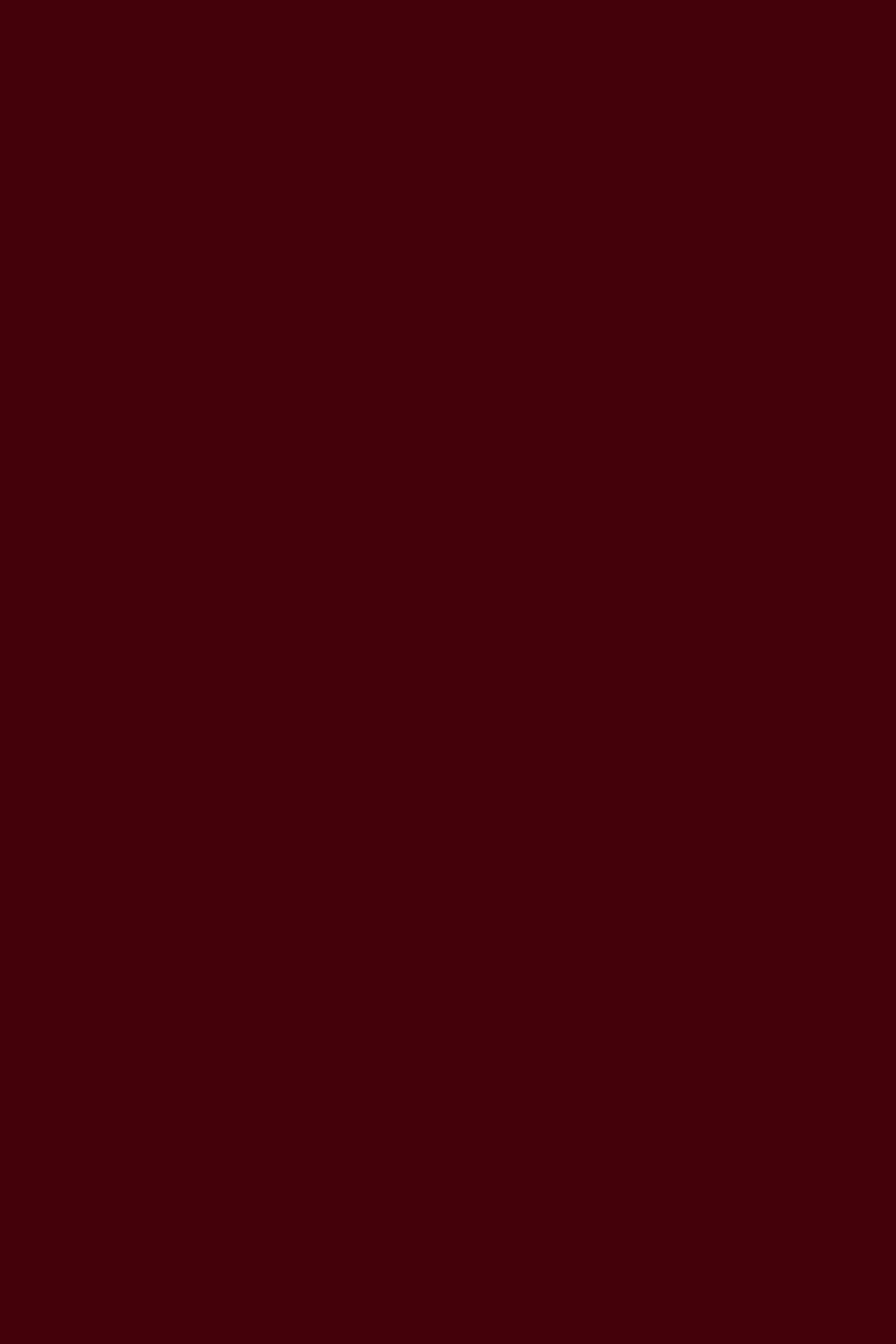
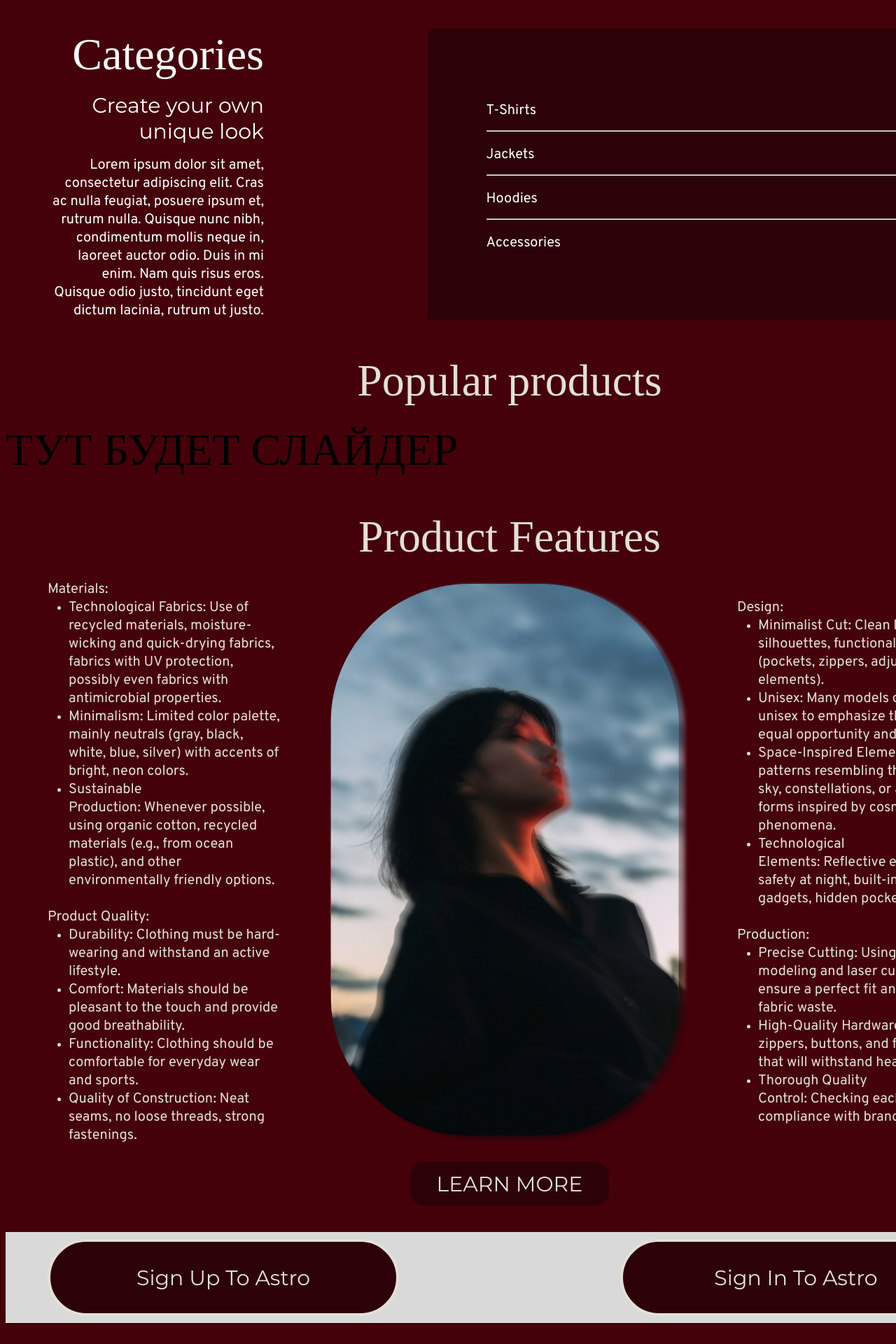
Before and after one commit to Shinikon/Astro, a React (Create React App) app: page / in a window 1280 px wide. Shown: the part 860-2780 px from the top of the page at 70% size. Before the commit the page ends 800 px from the top, so only its background shows below. Built offline with nearby package versions, Linux system fonts and the light colour scheme; a web font is replaced by a local one.

Commit message:
главная страница

```diff
--- a/src/App.js
+++ b/src/App.js
@@ -7,6 +7,9 @@ import Main from "./pages/Main";
 import Catalog from "./pages/Catalog";
 import Cart from "./pages/Cart";
 import Contact from "./pages/Contact";
+import AboutUs from "./pages/AU";
+import Product from "./pages/Product";
+import User from "./pages/User";
 
 import Header from "./components/Header";
 import Footer from "./components/Footer";
@@ -23,10 +26,10 @@ function App() {
           <Route path="/" element={<Main />} />
           <Route path="/catalog" element={<Catalog />} />
           <Route path="/cart" element={<Cart />} />
-          {/* <Route path="/contacts" element={<Contacts />} />
+          <Route path="/contact" element={<Contact />} />
           <Route path="/aboutUs" element={<AboutUs />} />
           <Route path="/product" element={<Product />} />
-          <Route path="/user" element={<User />} /> */}
+          <Route path="/user" element={<User />} />
         </Routes>
         <Footer />
       </div>
--- a/src/components/Footer.jsx
+++ b/src/components/Footer.jsx
@@ -1,11 +1,27 @@
-import React from 'react'
+import React from "react";
 
 const Footer = () => {
   return (
-    <div>
+    <div className="footer">
+      <div>
+        <h3>Start shopping right now</h3>
+        <button>
+          <h2>Start shopping</h2>
+        </button>
+      </div>
+      <div>
+        <h3></h3>
+        <h3></h3>
+        <h3></h3>
+        <h3></h3>
+      </div>
+      <div>
+        <h3></h3>
+        <h3></h3>
+        <h3></h3>
+      </div>
+    </div>
+  );
+};
 
-    </div>
-  )
-}
-
-export default Footer
+export default Footer;
--- a/src/components/Header.jsx
+++ b/src/components/Header.jsx
@@ -16,17 +16,17 @@ function Header() {
         </Link>
         <ul className="header__nav">
           <li>
-            <Link to="/">
+            <Link to="/catalog">
               <h3>Сatalog</h3>
             </Link>
           </li>
           <li>
-            <Link to="/order">
+            <Link to="/AU">
               <h3>About Us</h3>
             </Link>
           </li>
           <li>
-            <Link to="/portfolio">
+            <Link to="/Contact">
               <h3>Contacts</h3>
             </Link>
           </li>
@@ -34,13 +34,13 @@ function Header() {
         <div className="header__icons">
           <Link to="/user">
             {/* <div> */}
-              <img src={user} alt="user" />
+            <img src={user} alt="user" />
             {/* </div> */}
           </Link>
           <Link to="/cart">
             {/* <div> */}
-              <img src={cart} alt="cart" />
-              <h3>cart - 4</h3>
+            <img src={cart} alt="cart" />
+            <h3>cart - 4</h3>
             {/* </div> */}
           </Link>
         </div>
--- a/src/pages/Main.jsx
+++ b/src/pages/Main.jsx
@@ -1,12 +1,206 @@
 import React from "react";
 import Banner from "../components/Banner";
 import "../scss/app.scss";
+import arrow from "../assets/img/arrow.svg";
+import feat from "../assets/img/feat.svg";
 
+import { Link } from "react-router-dom";
 
 const Main = () => {
   return (
     <div className="main">
       <Banner />
+      <div className="title">
+        <h1>New products</h1>
+      </div>
+      <div>
+        <h1>ТУТ БУДЕТ СЛАЙДЕР</h1>
+      </div>
+
+      <div className="main__categories">
+        <div className="main__categories_text">
+          <h1>Categories</h1>
+          <h2>Create your own unique look</h2>
+          <h3>
+            Lorem ipsum dolor sit amet, consectetur adipiscing elit. Cras ac
+            nulla feugiat, posuere ipsum et, rutrum nulla. Quisque nunc nibh,
+            condimentum mollis neque in, laoreet auctor odio. Duis in mi enim.
+            Nam quis risus eros. Quisque odio justo, tincidunt eget dictum
+            lacinia, rutrum ut justo.
+          </h3>
+        </div>
+
+        <div className="main__categories_link">
+          <ul>
+            <li>
+              <Link to="/catalog">
+                <h3>T-Shirts</h3>
+                <img src={arrow} alt="" />
+              </Link>
+              <hr />
+            </li>
+            <li>
+              <Link to="/catalog">
+                <h3>Jackets</h3>
+                <img src={arrow} alt="" />
+              </Link>
+              <hr />
+            </li>
+            <li>
+              <Link to="/catalog">
+                <h3>Hoodies</h3>
+                <img src={arrow} alt="" />
+              </Link>
+              <hr />
+            </li>
+            <li>
+              <Link to="/catalog">
+                <h3>Accessories</h3>
+                <img src={arrow} alt="" />
+              </Link>
+            </li>
+          </ul>
+        </div>
+      </div>
+
+      <div className="title">
+        <h1>Popular products</h1>
+      </div>
+      <div className="main__popular">
+        <h1>ТУТ БУДЕТ СЛАЙДЕР</h1>
+      </div>
+
+      <div className="title">
+        <h1>Product Features</h1>
+      </div>
+
+      <div className="main__features">
+        <div>
+          <ul className="main__features_list1">
+            <h3>Materials:</h3>
+            <li>
+              <h3>
+                Technological Fabrics: Use of recycled materials,
+                moisture-wicking and quick-drying fabrics, fabrics with UV
+                protection, possibly even fabrics with antimicrobial properties.
+              </h3>
+            </li>
+            <li>
+              <h3>
+                Minimalism: Limited color palette, mainly neutrals (gray, black,
+                white, blue, silver) with accents of bright, neon colors.
+              </h3>
+            </li>
+            <li>
+              <h3>
+                Sustainable Production: Whenever possible, using organic cotton,
+                recycled materials (e.g., from ocean plastic), and other
+                environmentally friendly options.
+              </h3>
+            </li>
+          </ul>
+          <ul className="main__features_list2">
+            <h3>Product Quality:</h3>
+            <li>
+              <h3>
+                Durability: Clothing must be hard-wearing and withstand an
+                active lifestyle.
+              </h3>
+            </li>
+            <li>
+              <h3>
+                Comfort: Materials should be pleasant to the touch and provide
+                good breathability.
+              </h3>
+            </li>
+            <li>
+              <h3>
+                Functionality: Clothing should be comfortable for everyday wear
+                and sports.
+              </h3>
+            </li>
+            <li>
+              <h3>
+                Quality of Construction: Neat seams, no loose threads, strong
+                fastenings.
+              </h3>
+            </li>
+          </ul>
+        </div>
+        <div>
+          <img src={feat} alt="" />
+        </div>
+        <div>
+          <ul className="main__features_list3">
+            <h3>Design:</h3>
+            <li>
+              <h3>
+                Minimalist Cut: Clean lines, simple silhouettes, functional
+                details (pockets, zippers, adjustable elements).
+              </h3>
+            </li>
+            <li>
+              <h3>
+                Unisex: Many models can be unisex to emphasize the idea of equal
+                opportunity and freedom.
+              </h3>
+            </li>
+            <li>
+              <h3>
+                Space-Inspired Elements: Use of patterns resembling the starry
+                sky, constellations, or abstract forms inspired by cosmic
+                phenomena.
+              </h3>
+            </li>
+            <li>
+              <h3>
+                Technological Elements: Reflective elements for safety at night,
+                built-in mounts for gadgets, hidden pockets.
+              </h3>
+            </li>
+          </ul>
+          <ul className="main__features_list4">
+            <h3>Production:</h3>
+            <li>
+              <h3>
+                Precise Cutting: Using computer modeling and laser cutting to
+                ensure a perfect fit and minimize fabric waste.
+              </h3>
+            </li>
+            <li>
+              <h3>
+                High-Quality Hardware: Reliable zippers, buttons, and fasteners
+                that will withstand heavy use.
+              </h3>
+            </li>
+            <li>
+              <h3>
+                Thorough Quality Control: Checking each detail for compliance
+                with brand standards.
+              </h3>
+            </li>
+          </ul>
+        </div>
+      </div>
+
+      <button className="main__btn">
+        <Link>
+          <h2>LEARN MORE</h2>
+        </Link>
+      </button>
+
+      <div className="main__sign">
+        <button>
+          <Link>
+            <h2>Sign Up To Astro</h2>
+          </Link>
+        </button>
+        <button>
+          <Link>
+            <h2>Sign In To Astro</h2>
+          </Link>
+        </button>
+      </div>
     </div>
   );
 };
--- a/src/scss/app.scss
+++ b/src/scss/app.scss
@@ -1,9 +1,9 @@
-h1{
+h1 {
   font-family: "Averia Serif Libre", serif;
   font-size: 64px;
 }
 
-h2{
+h2 {
   font-family: "Montserrat", sans-serif;
   font-optical-sizing: auto;
   font-size: 30px;
@@ -15,20 +15,156 @@ h3 {
   font-size: 20px;
 }
 
-p{
+p {
   font-family: "Montserrat", sans-serif;
   font-optical-sizing: auto;
   font-size: 16px;
 }
 
-h1,h2,h3,p,a,li,ul{
+h1,
+h2,
+h3,
+p,
+a,
+li,
+ul {
   text-decoration: none;
   margin: 0;
   padding: 0;
   font-weight: normal;
 }
 
-
-.App{
+.App {
   width: 1440px;
 }
+
+.title {
+  color: #e4dfd9;
+  text-align: center;
+  margin-top: 50px;
+  margin-bottom: 25px;
+}
+
+.main {
+  &__categories {
+    margin-top: 50px;
+    display: flex;
+    justify-content: space-between;
+    color: white;
+
+    &_text {
+      width: 309px;
+      margin-left: 60px;
+      text-align: right;
+      display: flex;
+      flex-direction: column;
+      justify-content: space-between;
+    }
+
+    &_link {
+      width: 837px;
+      height: 416px;
+      display: flex;
+      flex-direction: column;
+      justify-content: center;
+      align-items: center;
+      background-color: #2c0107;
+      ul {
+        width: 670px;
+        height: 208px;
+        list-style-type: none;
+        a {
+          display: flex;
+          justify-content: space-between;
+          color: white;
+          margin-bottom: 15px;
+          img {
+            margin-right: 20px;
+            margin-left: 0;
+          }
+        }
+        hr {
+          margin-bottom: 20px;
+        }
+      }
+    }
+  }
+
+  &__features {
+    margin-left: 60px;
+    margin-right: 60px;
+    display: flex;
+    justify-content: space-between;
+    align-items: center;
+    color: #e4dfd9;
+
+    &_list2,
+    &_list4 {
+      margin-top: 26px;
+    }
+
+    ul {
+      width: 335px;
+      display: flex;
+      flex-direction: column;
+      li {
+        margin-left: 30px;
+      }
+    }
+    img {
+      width: 512px;
+      height: 801px;
+    }
+  }
+
+  &__btn {
+    margin-top: 25px;
+    width: 284px;
+    height: 62px;
+    display: flex;
+    align-items: center;
+    justify-content: center;
+    margin-left: auto;
+    margin-right: auto;
+    // padding: 13px 38px;
+    color: #e4dfd9;
+    background-color: #2c0107;
+    border-radius: 20px;
+    text-align: center;
+    border: none;
+    a {
+      color: #e4dfd9;
+    }
+  }
+
+  &__sign {
+    margin-top: 38px;
+    margin-bottom: 50px;
+    display: flex;
+    justify-content: space-between;
+    align-items: center;
+    background-color: #d9d9d9;
+    padding-left: 60px;
+    padding-right: 60px;
+    height: 130px;
+    border-bottom: 1px solid #2c0107;
+    a {
+      color: #e4dfd9;
+    }
+
+    button {
+      width: 502px;
+      height: 110px;
+      background-color: #2c0107;
+      border-radius: 400px;
+      border: 4px solid #e4dfd9;
+      //   outline: 4px solid #2c0107;
+      cursor: pointer;
+      transition: all 0.5s;
+
+      &:hover {
+        box-shadow: 0 0 0 3px #2c0107, 0 0 0 5px;
+      }
+    }
+  }
+}
```
Also changed, not shown: src/assets/img/arrow.svg (added), src/assets/img/feat.svg (added), src/scss/components/_footer.scss (added). Lines whose indentation alone changed are shown as unchanged.
